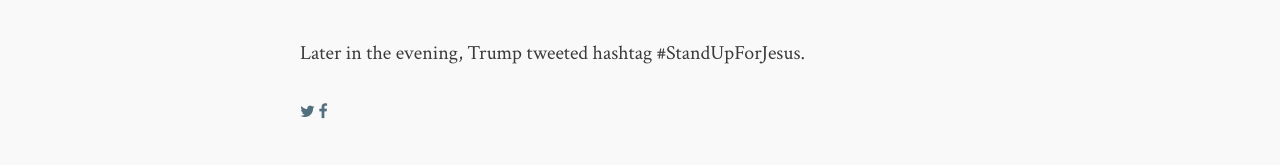
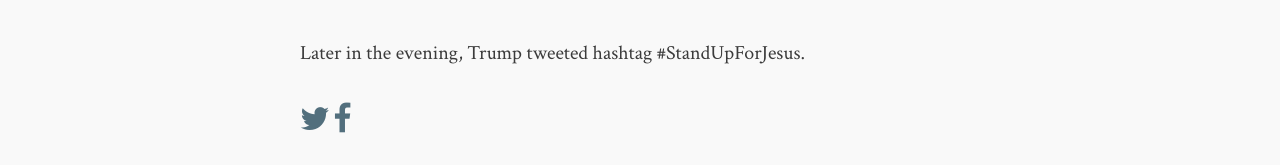
Before and after one commit to flashlightministries/oilforlight, a Jekyll site: the page built from _posts/2017-10-11-trump-tweets-kneeling.md, in a window 1280 px wide. Shown: the part 1044-1209 px from the top of the page. Built offline with Jekyll 4.4.1, drawn with Linux system fonts in a browser that asks for light colours; nearby versions of some CDN libraries.

Commit message:
Update post.html

```diff
--- a/_layouts/post.html
+++ b/_layouts/post.html
@@ -31,8 +31,8 @@
     {{ content }}
 
   <div class="post-sharing">
-    <span><a target="_blank" href="http://twitter.com/intent/tweet?status={{ page.title | uri_escape }}+{{ site.url }}{{ page.url }}"><i class="fa fa-twitter"></i></a></span>
-    <span><a target="_blank" href="http://www.facebook.com/share.php?u={{ site.url }}{{ page.url }}&title={{ page.title | uri_escape}}"><i class="fa fa-facebook"></i></a></span>
+    <span><a target="_blank" href="http://twitter.com/intent/tweet?status={{ page.title | uri_escape }}+{{ site.url }}{{ page.url }}"><i class="fa fa-twitter fa-2x fa-square-o"></i></a></span>
+    <span><a target="_blank" href="http://www.facebook.com/share.php?u={{ site.url }}{{ page.url }}&title={{ page.title | uri_escape}}"><i class="fa fa-facebook fa-2x fa-square-o"></i></a></span>
   </div>
 
   {% include JB/comments %}
```
